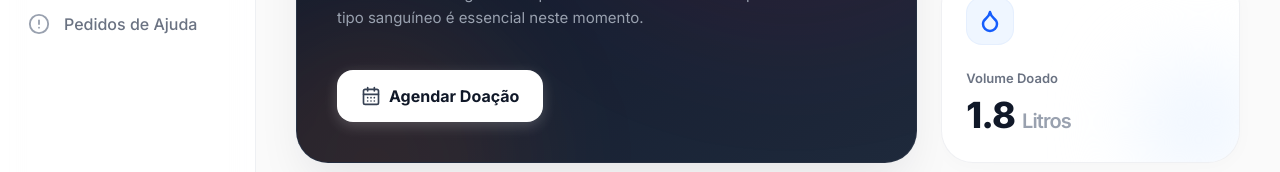
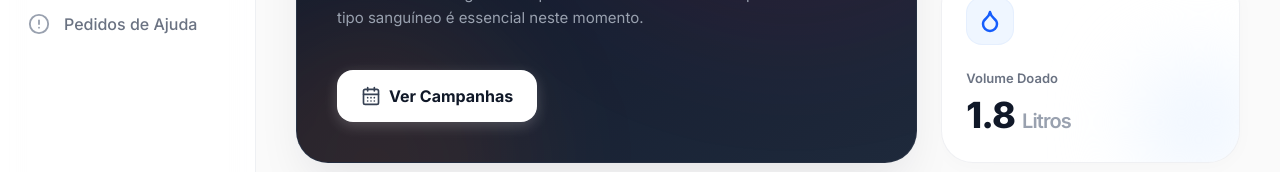
Before and after one commit to GracianoNetoo/helpblood-project, a Vue app: page /dashboard in a window 1280 px wide. Shown: the part 379-551 px from the top of the page. Built offline with nearby package versions, Linux system fonts and the light colour scheme.

Commit message:
fix: renomear CTA para ver campanhas

```diff
--- a/src/components/DashboardOverview.vue
+++ b/src/components/DashboardOverview.vue
@@ -30,7 +30,7 @@ const emit = defineEmits(['open-campaigns']);
           <div class="mt-10 flex gap-4 items-center">
             <button @click="emit('open-campaigns')" class="bg-white text-gray-900 hover:bg-gray-50 px-6 py-3.5 rounded-2xl font-bold shadow-[0_4px_14px_rgba(255,255,255,0.2)] transition-all hover:scale-[1.02] flex items-center gap-2">
               <CalendarDays class="w-5 h-5 text-gray-700" />
-              Agendar Doação
+              Ver Campanhas
             </button>
           </div>
         </div>
```
